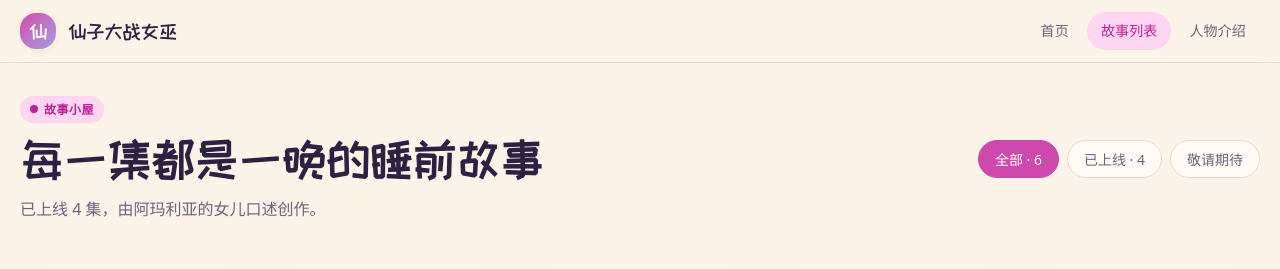
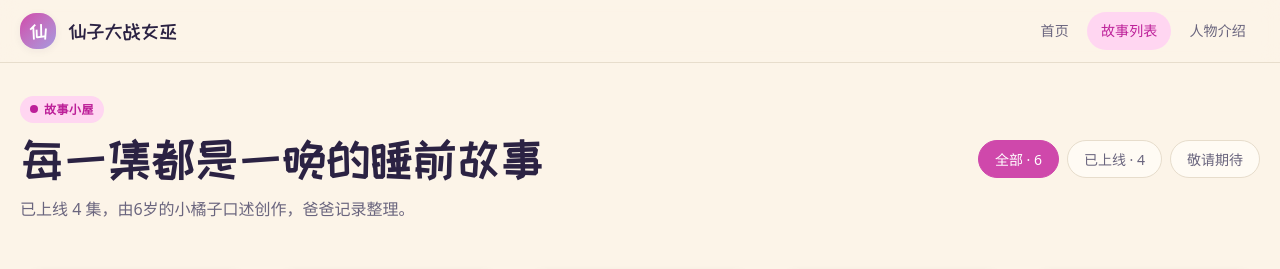
Before and after one commit to naokij/faries-vs-witch, an Astro site in the folder site/: page /story-list in a window 1280 px wide. Shown: the top 269 px of the page. Built offline with nearby package versions, Linux system fonts and the light colour scheme; Astro itself is replaced by a stand-in of ours; grey boxes are pictures that could not be loaded; a web font is replaced by a local one.

Commit message:
✏️ 更新故事列表署名：阿玛利亚的女儿 → 6岁的小橘子口述，爸爸记录整理

```diff
--- a/site/src/pages/story-list.astro
+++ b/site/src/pages/story-list.astro
@@ -9,7 +9,7 @@ import { episodes } from '~/data/episodes';
         <div>
           <span class="tag tag--accent"><span class="tag__dot"></span>故事小屋</span>
           <h1 style="margin-top: var(--s-2); font-size: clamp(32px, 5vw, 48px);">每一集都是一晚的睡前故事</h1>
-          <p class="text-muted mt-2" style="font-size: 16px;">已上线 {episodes.filter(e => e.status === 'online').length} 集，由阿玛利亚的女儿口述创作。</p>
+          <p class="text-muted mt-2" style="font-size: 16px;">已上线 {episodes.filter(e => e.status === 'online').length} 集，由6岁的小橘子口述创作，爸爸记录整理。</p>
         </div>
         <div class="flex gap-2">
           <button class="tab" aria-pressed="true" data-filter="all">全部 · {episodes.length}</button>
```
